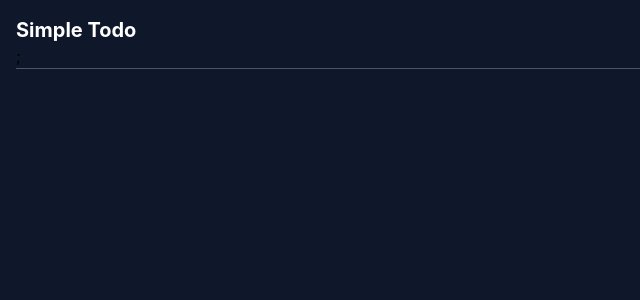
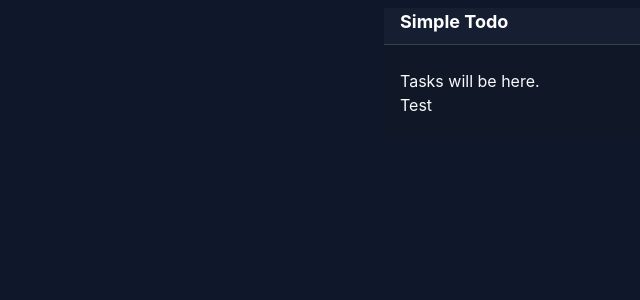
Before and after one commit to MohamadHarmoush/ToDo-App, a React (Vite) app: page / in a window 1280 px wide. Shown: the top 300 px of the page, without its empty margins (0-640 px from the left). Built offline with nearby package versions, Linux system fonts and the light colour scheme.

Commit message:
Add AppLayout and AppHeader

```diff
--- a/src/App.tsx
+++ b/src/App.tsx
@@ -1,10 +1,14 @@
-import AppHeader from "./components/AppHeader";
 import AppLayout from "./components/AppLayout";
+import TaskList from "./components/TaskList";
 
 const App = () => {
   return (
     <AppLayout>
-      <AppHeader title="Simple Todo" />
+      <AppLayout.AppHeader title="Simple Todo" />
+      <AppLayout.Content>
+        <TaskList />
+        <div>Test</div>
+      </AppLayout.Content>
     </AppLayout>
   );
 };
--- a/src/components/AppHeader.tsx
+++ /dev/null
@@ -1,14 +0,0 @@
-interface AppHeaderProps {
-  title?: string;
-}
-
-const AppHeader = ({ title = "Simple Todo" }: AppHeaderProps) => {
-  return (
-    <div className="p-4">
-      <div className="text-xl font-bold text-white">{title}</div>;
-      <div className="border-t border-gray-600" />
-    </div>
-  );
-};
-
-export default AppHeader;
--- a/src/components/AppLayout.tsx
+++ b/src/components/AppLayout.tsx
@@ -1,11 +1,26 @@
 import type { ReactNode } from "react";
 
-interface AppLayoutProps {
-  children: ReactNode;
+interface AppHeaderProps {
+  title?: string;
 }
 
-const AppLayout = ({ children }: AppLayoutProps) => {
-  return <div className="min-h-screen bg-slate-900 mx-auto">{children}</div>;
-};
+const AppHeader = ({ title }: AppHeaderProps) => (
+  <header className="border-b border-gray-700 bg-gray-800/50 px-4">
+    <div className="pb-2">
+      <h1 className="text-lg font-bold text-white">{title}</h1>
+    </div>
+  </header>
+);
+
+const Content = ({ children }: { children: ReactNode }) => (
+  <main className="px-4 py-6 bg-gray-900">{children}</main>
+);
+
+const AppLayout = ({ children }: { children: ReactNode }) => (
+  <div className="max-w-lg mx-auto mt-2">{children}</div>
+);
+
+AppLayout.AppHeader = AppHeader;
+AppLayout.Content = Content;
 
 export default AppLayout;
--- /dev/null
+++ b/src/components/TaskList.tsx
@@ -0,0 +1,5 @@
+const TaskList = () => {
+  return <div>Tasks will be here.</div>;
+};
+
+export default TaskList;
--- a/src/index.css
+++ b/src/index.css
@@ -1 +1,6 @@
 @import "tailwindcss";
+
+body {
+  background-color: #0f172a; /* slate-900 */
+  color: #f8fafc; /* slate-50 */
+}
```
